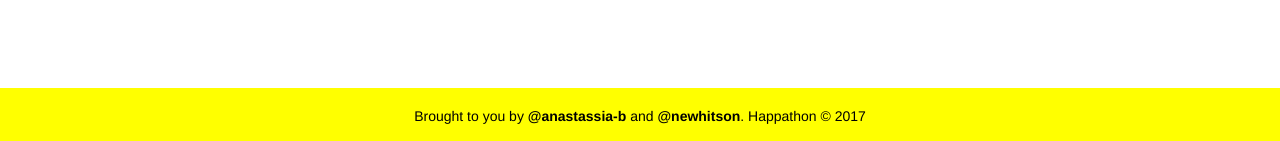
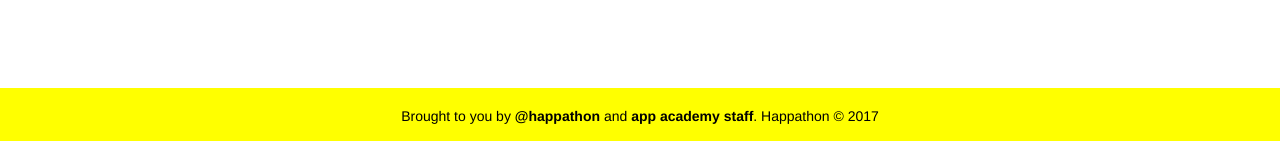
Before and after one commit to happathon/happathon, a Jekyll site: the page built from index.html, in a window 1280 px wide. Shown: the part 1031-1172 px from the top of the page. Built offline with Jekyll 4.4.1, drawn with Linux system fonts in a browser that asks for light colours.

Commit message:
Update footer credits

```diff
--- a/_layouts/default.html
+++ b/_layouts/default.html
@@ -25,8 +25,8 @@
 
     <footer class="footer-container">
       <p>Brought to you by
-        <a href="https://github.com/anastassia-b" >@anastassia-b</a> and
-        <a href="https://github.com/newhitson">@newhitson</a>. Happathon © 2017</p>
+        <a href="https://github.com/happathon" >@happathon</a> and
+        <a href="https://www.appacademy.io/staff">app academy staff</a>. Happathon © 2017</p>
     </footer>
     {% if jekyll.environment == 'production' %}
     {% include analytics.html %}
```
